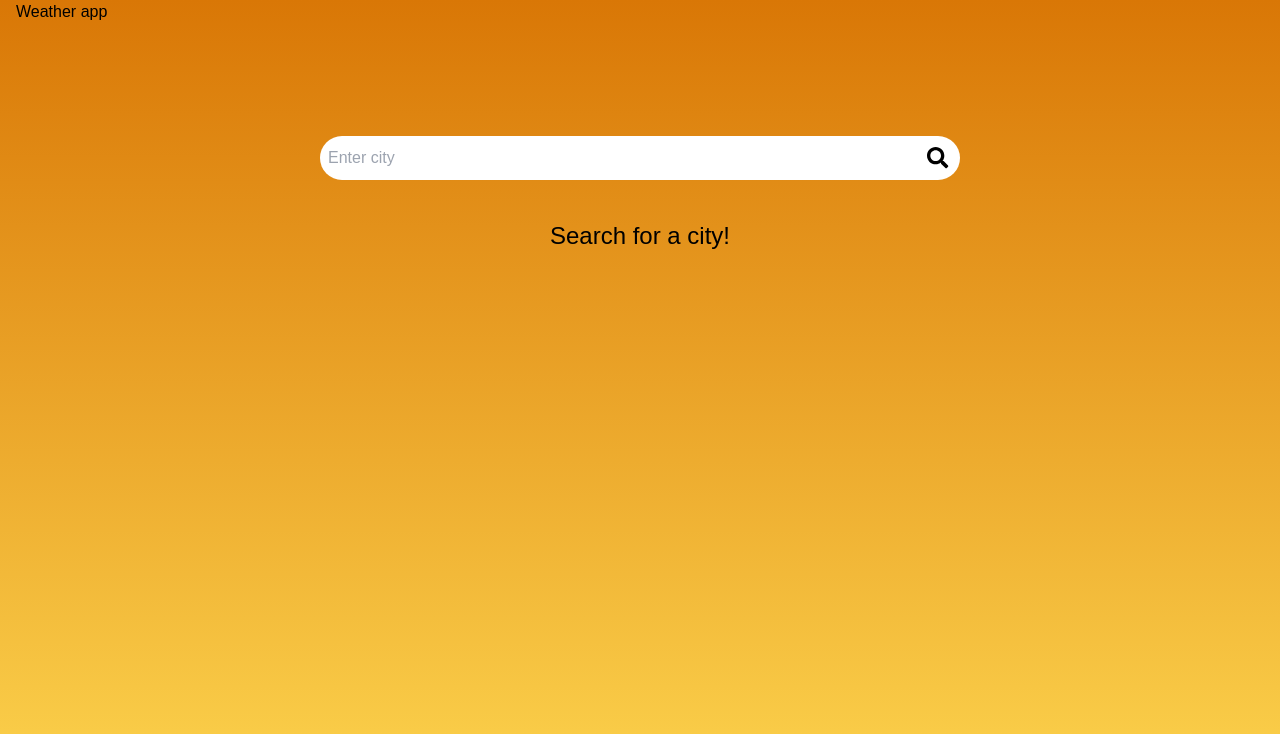
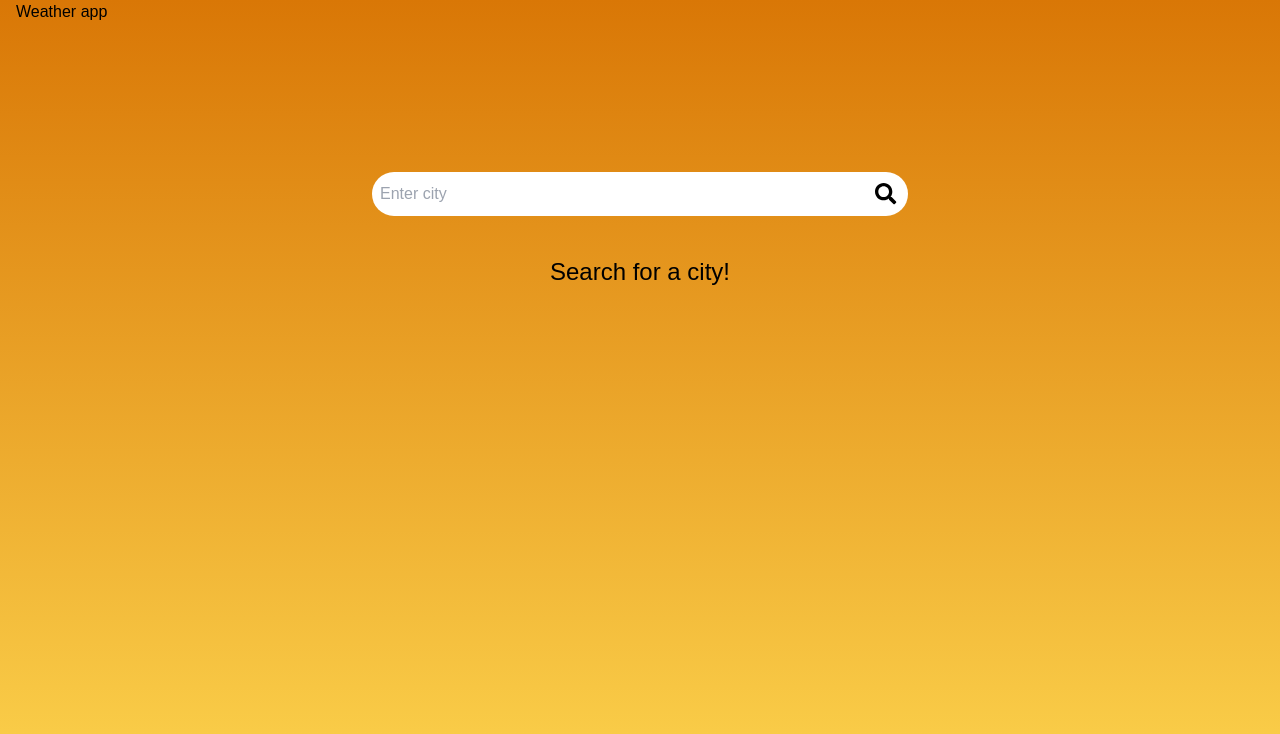
Before and after one commit to Nicke7117/Weather-App, a React (Create React App) app: page / in a window 1280 px wide. Shown: the top 734 px of the page. Built offline with nearby package versions, Linux system fonts and the light colour scheme; no server answers.

Commit message:
Added conditional if the weather components should be displayed, and added forecast state

```diff
--- a/src/App.js
+++ b/src/App.js
@@ -5,21 +5,24 @@ import { useState } from "react";
 
 export const App = () => {
   const [weather, setWeather] = useState("");
+  const [forecast, setForecast] = useState("");
 
   return (
     <div className="w-full h-full bg-gradient-to-t from-yellow-300 to-yellow-600 absolute px-2 overflow-auto">
       <p className="ml-2">Weather app</p>
       <main className="w-full flex justify-center">
         <div className="lg:max-w-screen-lg w-full">
-          <Form setWeather={setWeather} />
-          {weather !== "" ? (
-            <section className="max-w-xl text-center mx-auto p-5 relative mt-10">
-              <MainWeather />
-              <WeatherForecast />
-            </section>
-          ) : (
-            <p className="text-center mt-10 text-2xl">Search for a city!</p>
-          )}
+          <section className="max-w-xl text-center mx-auto p-5 relative mt-4">
+            <Form setWeather={setWeather} setForecast={setForecast} />
+            {weather !== "" ? (
+              <>
+                <MainWeather weather={weather} />
+                <WeatherForecast weather={weather} />{" "}
+              </>
+            ) : (
+              <p className="text-center mt-10 text-2xl">Search for a city!</p>
+            )}
+          </section>
         </div>
       </main>
     </div>
```
